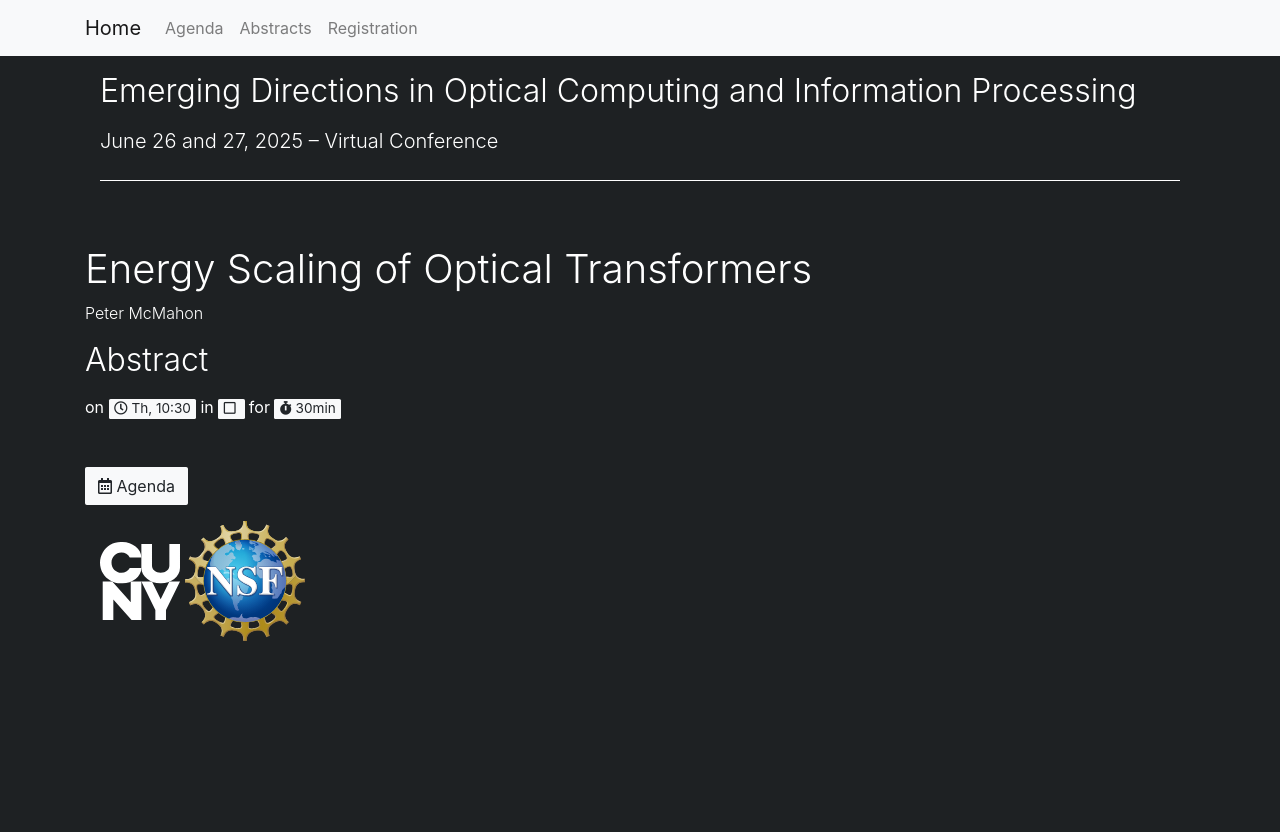
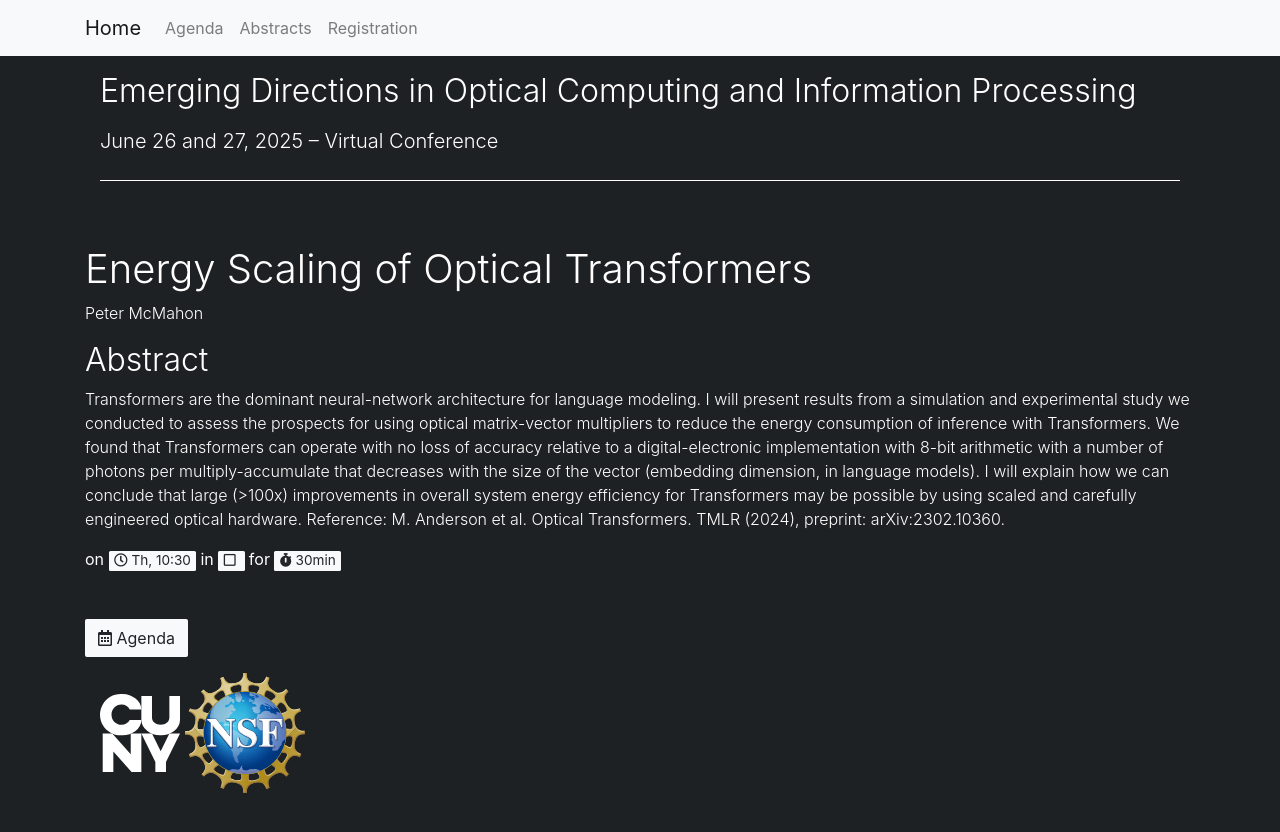
Before and after one commit to mirilabqc/mini-conference-site, a Jekyll site: the page built from _talks/peter-mcmahon.md, in a window 1280 px wide. Shown: the top 832 px of the page. Built offline with Jekyll 4.4.1, drawn with Linux system fonts in a browser that asks for light colours.

```diff
--- a/_talks/peter-mcmahon.md
+++ b/_talks/peter-mcmahon.md
@@ -3,4 +3,6 @@ name: "Energy Scaling of Optical Transformers"
 speakers:
   - Peter McMahon
 hide: false
+abstract: |
+  Transformers are the dominant neural-network architecture for language modeling. I will present results from a simulation and experimental study we conducted to assess the prospects for using optical matrix-vector multipliers to reduce the energy consumption of inference with Transformers. We found that Transformers can operate with no loss of accuracy relative to a digital-electronic implementation with 8-bit arithmetic with a number of photons per multiply-accumulate that decreases with the size of the vector (embedding dimension, in language models). I will explain how we can conclude that large (>100x) improvements in overall system energy efficiency for Transformers may be possible by using scaled and carefully engineered optical hardware. Reference: M. Anderson et al. Optical Transformers. TMLR (2024), preprint: arXiv:2302.10360.
 ---
```
